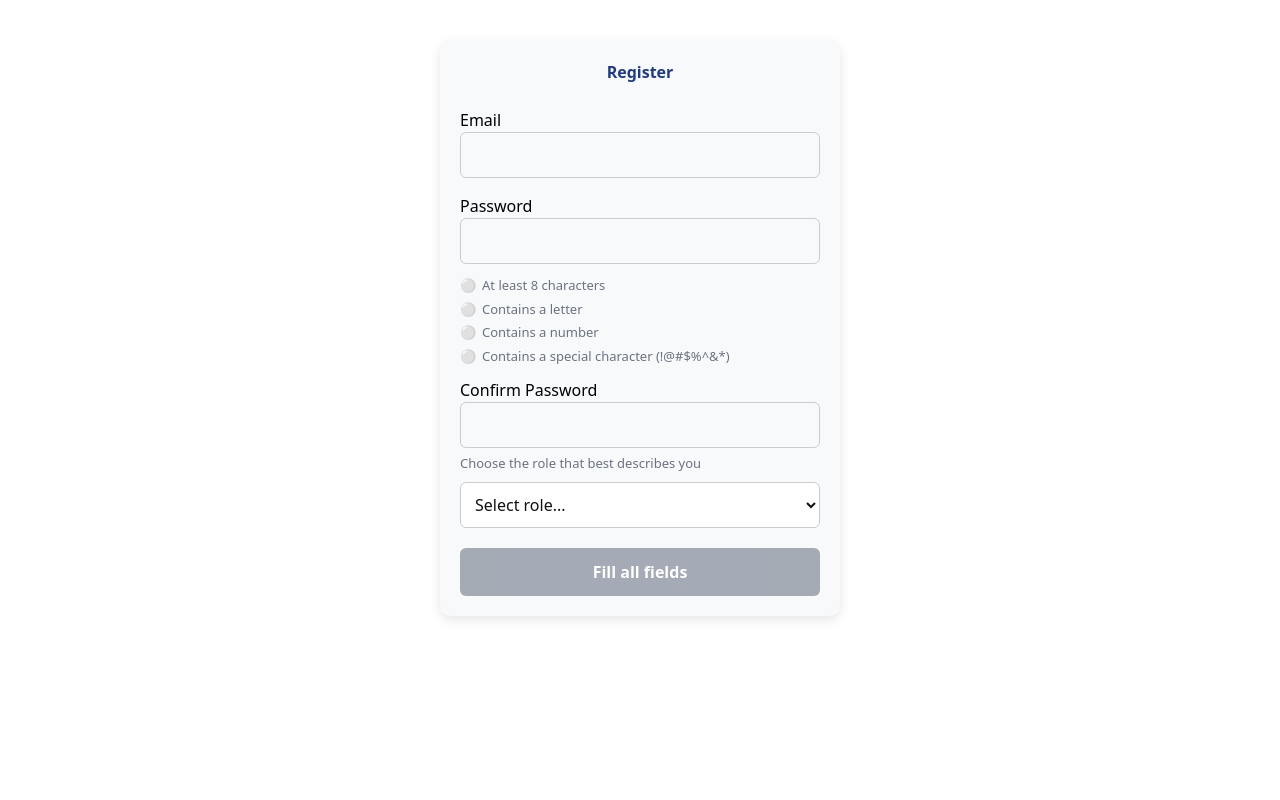
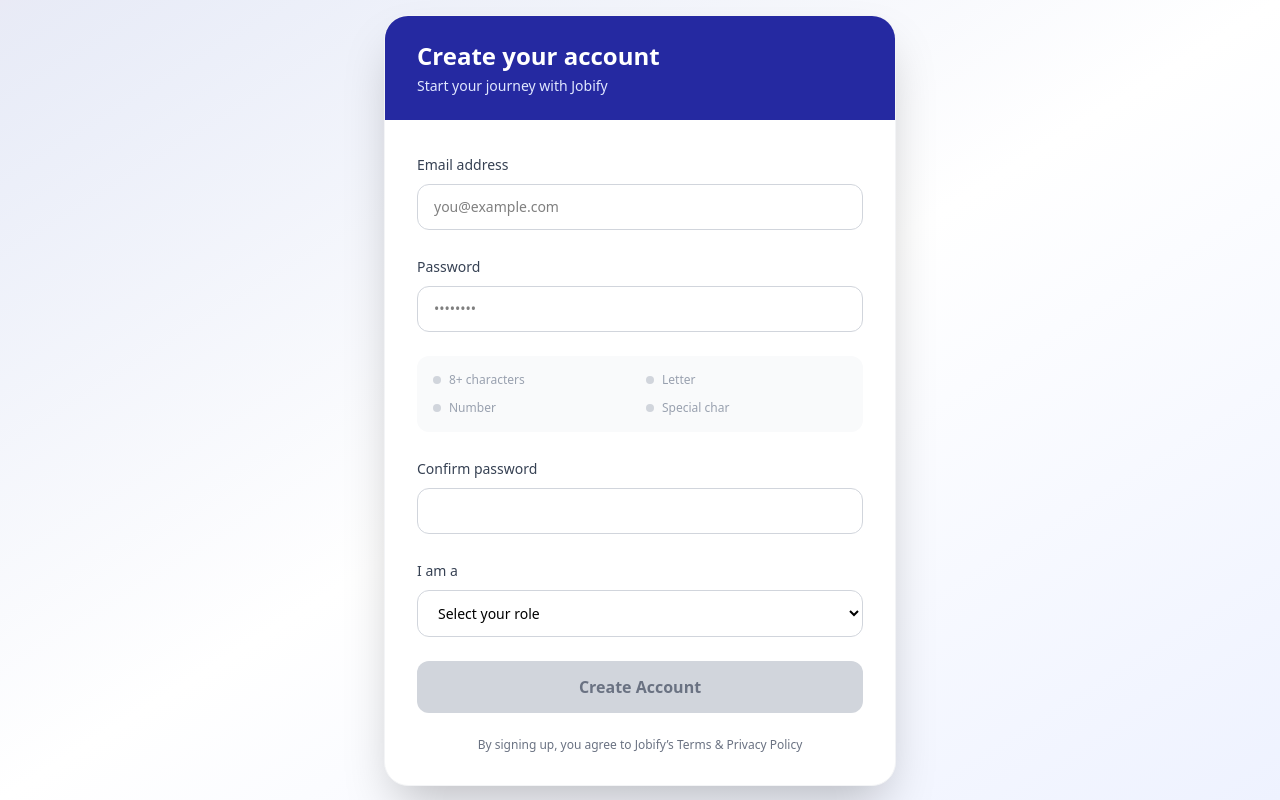
Before and after one commit to janaalabed/techtalks-Jobify-teamD, a Next.js app: page /register in a window 1280 px wide. Built offline with nearby package versions, Linux system fonts and the light colour scheme.

Commit message:
style : improving the login/register page design

```diff
--- a/app/login/page.js
+++ b/app/login/page.js
@@ -4,13 +4,13 @@
 import { useState } from "react";
 import { useRouter } from "next/navigation";
 import { getSupabase } from "../../lib/supabaseClient";
-import { redirectToDashboard } from "@/lib/redirectToDashboard";
+import { redirectToDashboard } from "@/lib/redirectToDashboardPlaceholder";
 
 export default function Login() {
+    const router = useRouter();
     const [email, setEmail] = useState("");
     const [password, setPassword] = useState("");
     const [loading, setLoading] = useState(false);
-    const router = useRouter();
 
     const handleLogin = async (e) => {
         e.preventDefault();
@@ -19,55 +19,103 @@ export default function Login() {
         let supabase;
         try {
             supabase = getSupabase();
-        } catch (err) {
-            console.error(err.message);
+        } catch {
             alert("Supabase is not configured.");
             setLoading(false);
             return;
         }
 
-        try {
         const { data, error } = await supabase.auth.signInWithPassword({
             email,
             password,
         });
 
         if (error) {
-                console.error("Login error:", error);
-                alert("Login failed: " + (error.message || JSON.stringify(error)));
+            alert(error.message || "Login failed");
             setLoading(false);
             return;
         }
 
-            console.log("Login success:", data);
-
-            // save session
         localStorage.setItem("token", data.user?.id || email);
         localStorage.setItem("role", data.user?.role || "job_seeker");
 
-            alert("Logged in successfully!");
         setLoading(false);
-
         redirectToDashboard(data.user?.role || "job_seeker", router);
-
-        } catch (err) {
-            console.error("Unexpected error:", err);
-            setLoading(false);
-        }
     };
 
     return (
-        <div style={{ minHeight: "100vh", display: "flex", justifyContent: "center", alignItems: "center", background: "#f0f2f5", fontFamily: "Arial, sans-serif" }}>
-            <div style={{ background: "#fff", padding: "40px 30px", borderRadius: 12, boxShadow: "0 4px 20px rgba(0,0,0,0.1)", width: 350 }}>
-                <h1 style={{ textAlign: "center", marginBottom: 24, color: "#333" }}>Login</h1>
-                <form onSubmit={handleLogin}>
-                    <label style={{ display: "block", marginBottom: 6, color: "#555" }} htmlFor="email">Email</label>
-                    <input id="email" type="email" value={email} onChange={(e) => setEmail(e.target.value)} required style={{ width: "100%", padding: "10px", marginBottom: 16, borderRadius: 6, border: "1px solid #ccc", fontSize: 14 }} />
+        <div className="min-h-screen bg-gradient-to-br from-[#2529a1]/10 via-white to-indigo-50 flex items-center justify-center px-4">
 
-                    <label style={{ display: "block", marginBottom: 6, color: "#555" }} htmlFor="password">Password</label>
-                    <input id="password" type="password" value={password} onChange={(e) => setPassword(e.target.value)} required style={{ width: "100%", padding: "10px", marginBottom: 16, borderRadius: 6, border: "1px solid #ccc", fontSize: 14 }} />
+            {/* Narrower Card */}
+            <div className="w-full max-w-md bg-white rounded-3xl shadow-2xl border border-gray-100 overflow-hidden">
 
-                    <button type="submit" disabled={loading} style={{ width: "100%", padding: "12px", background: "#4f46e5", color: "#fff", border: "none", borderRadius: 6, fontSize: 16, cursor: "pointer", transition: "0.3s", marginBottom: 12 }} onMouseOver={(e) => (e.target.style.background = "#4338ca")} onMouseOut={(e) => (e.target.style.background = "#4f46e5")}>{loading ? "Logging in..." : "Login"}</button>
+                {/* Header */}
+                <div className="bg-[#2529a1] px-8 py-6">
+                    <h1 className="text-2xl font-bold text-white">
+                        Welcome back
+                    </h1>
+                    <p className="text-indigo-100 text-sm mt-1">
+                        Log in to continue to Jobify
+                    </p>
+                </div>
+
+                {/* Form */}
+                <form
+                    onSubmit={handleLogin}
+                    className="px-8 py-8 space-y-5"
+                >
+                    {/* Email */}
+                    <div>
+                        <label className="text-sm font-medium text-gray-700">
+                            Email address
+                        </label>
+                        <input
+                            type="email"
+                            required
+                            value={email}
+                            onChange={(e) => setEmail(e.target.value)}
+                            placeholder="you@example.com"
+                            className="mt-2 w-full rounded-xl border border-gray-300 px-4 py-3 text-sm focus:outline-none focus:ring-2 focus:ring-[#2529a1]/40"
+                        />
+                    </div>
+
+                    {/* Password */}
+                    <div>
+                        <label className="text-sm font-medium text-gray-700">
+                            Password
+                        </label>
+                        <input
+                            type="password"
+                            required
+                            value={password}
+                            onChange={(e) => setPassword(e.target.value)}
+                            placeholder="••••••••"
+                            className="mt-2 w-full rounded-xl border border-gray-300 px-4 py-3 text-sm focus:outline-none focus:ring-2 focus:ring-[#2529a1]/40"
+                        />
+                    </div>
+
+                    {/* Submit */}
+                    <button
+                        type="submit"
+                        disabled={loading}
+                        className={`w-full rounded-xl py-3.5 font-semibold transition-all ${loading
+                                ? "bg-gray-300 text-gray-500 cursor-not-allowed"
+                                : "bg-[#2529a1] text-white hover:-translate-y-0.5 hover:shadow-xl"
+                            }`}
+                    >
+                        {loading ? "Logging in..." : "Login"}
+                    </button>
+
+                    {/* Footer */}
+                    <p className="text-center text-xs text-gray-500 pt-2">
+                        Don’t have an account?{" "}
+                        <span
+                            onClick={() => router.push("/register")}
+                            className="text-[#2529a1] font-medium cursor-pointer hover:underline"
+                        >
+                            Sign up
+                        </span>
+                    </p>
                 </form>
             </div>
         </div>
--- a/app/register/page.js
+++ b/app/register/page.js
@@ -29,121 +29,160 @@ export default function Register() {
         });
     };
 
-    const requirementLabel = (text, valid) => (
-        <div style={{ display: "flex", alignItems: "center", fontSize: 13, color: valid ? "#1E3A8A" : "#6B7280", marginBottom: 4 }}>
-            <span style={{ marginRight: 6 }}>{valid ? "✔️" : "⚪"}</span>
-            {text}
-        </div>
+    const allRequirementsMet = useMemo(
+        () => Object.values(requirements).every(Boolean),
+        [requirements]
     );
 
-    const allRequirementsMet = useMemo(() => Object.values(requirements).every(Boolean), [requirements]);
     const passwordsMatch = password === confirmPassword && confirmPassword !== "";
-    const emailFilled = email.trim() !== "";
-    const roleSelected = role !== "";
-    const isFormValid = allRequirementsMet && passwordsMatch && emailFilled && roleSelected;
+    const isFormValid = allRequirementsMet && passwordsMatch && email && role;
 
     const handleRegister = async (e) => {
         e.preventDefault();
+        const supabase = getSupabase();
 
-        if (!roleSelected) {
-            alert("Please select a role before registering.");
-            return;
-        }
-
-        if (!allRequirementsMet) {
-            alert("Password does not meet all requirements.");
-            return;
-        }
-
-        if (!passwordsMatch) {
-            alert("Passwords do not match.");
-            return;
-        }
-
-        let supabase;
-        try {
-            supabase = getSupabase();
-        } catch (err) {
-            console.error(err.message);
-            alert("Supabase is not configured. Add env vars to .env.local.");
-            return;
-        }
-
-        try {
         const { data, error } = await supabase.auth.signUp({
             email,
             password,
         });
 
         if (error) {
-                console.error("Sign up error:", error);
-                alert("Sign up failed: " + (error.message || JSON.stringify(error)));
+            alert(error.message);
             return;
         }
 
-            console.log("Sign up success:", data);
-
-            // Save session locally
         localStorage.setItem("token", data.user?.id || email);
         localStorage.setItem("role", role);
-
-            alert("Registered successfully!");
         redirectToDashboard(role, router);
-
-        } catch (err) {
-            console.error("Unexpected error:", err);
-        }
-    };
-
-    const buttonStyleBase = {
-        width: "100%",
-        padding: 12,
-        backgroundColor: "#1E3A8A",
-        color: "#fff",
-        borderRadius: 6,
-        border: "none",
-        fontWeight: 600,
-        cursor: "pointer",
-        transition: "all 0.3s ease",
-        opacity: 1,
-    };
-    const disabledButtonStyle = {
-        ...buttonStyleBase,
-        backgroundColor: "#9CA3AF",
-        cursor: "not-allowed",
-        opacity: 0.9,
     };
 
     return (
-        <div style={{ maxWidth: 400, margin: "40px auto", padding: 20, backgroundColor: "#f8f9fa", borderRadius: 10, boxShadow: "0 4px 12px rgba(0,0,0,0.1)" }}>
-            <h1 style={{ textAlign: "center", fontWeight: "bold", marginBottom: 24, color: "#1E3A8A" }}>Register</h1>
-            <form onSubmit={handleRegister}>
-                <label htmlFor="email" style={{ fontWeight: 500 }}>Email</label>
-                <input id="email" type="email" required value={email} onChange={(e) => setEmail(e.target.value)} style={{ width: "100%", padding: 10, marginBottom: 16, borderRadius: 6, border: "1px solid #ccc" }} />
+        <div className="min-h-screen bg-gradient-to-br from-[#2529a1]/10 via-white to-indigo-50 flex items-center justify-center px-4">
+            <div className="w-full max-w-lg bg-white rounded-3xl shadow-2xl border border-gray-100 overflow-hidden">
 
-                <label htmlFor="password" style={{ fontWeight: 500 }}>Password</label>
-                <input id="password" type="password" required value={password} onChange={(e) => handlePasswordChange(e.target.value)} style={{ width: "100%", padding: 10, marginBottom: 12, borderRadius: 6, border: "1px solid #ccc" }} />
-
-                <div style={{ marginBottom: 12 }}>
-                    {requirementLabel("At least 8 characters", requirements.length)}
-                    {requirementLabel("Contains a letter", requirements.letter)}
-                    {requirementLabel("Contains a number", requirements.number)}
-                    {requirementLabel("Contains a special character (!@#$%^&*)", requirements.special)}
+                {/* Header */}
+                <div className="bg-[#2529a1] px-8 py-6">
+                    <h1 className="text-2xl font-bold text-white">
+                        Create your account
+                    </h1>
+                    <p className="text-indigo-100 text-sm mt-1">
+                        Start your journey with Jobify
+                    </p>
                 </div>
 
-                <label htmlFor="confirmPassword" style={{ fontWeight: 500 }}>Confirm Password</label>
-                <input id="confirmPassword" type="password" required value={confirmPassword} onChange={(e) => setConfirmPassword(e.target.value)} style={{ width: "100%", padding: 10, marginBottom: 6, borderRadius: 6, border: passwordsMatch || confirmPassword === "" ? "1px solid #ccc" : "1px solid #dc2626" }} />
-                {!passwordsMatch && confirmPassword !== "" && <div style={{ color: "#dc2626", fontSize: 13, marginBottom: 12 }}>Passwords do not match</div>}
+                {/* Form */}
+                <form onSubmit={handleRegister} className="px-8 py-8 space-y-6">
 
-                <p style={{ color: "#6b7280", marginBottom: 8, fontSize: 13 }}>Choose the role that best describes you</p>
-                <select value={role} onChange={(e) => setRole(e.target.value)} required style={{ width: "100%", padding: 10, marginBottom: 20, borderRadius: 6, border: "1px solid #ccc", backgroundColor: "#fff", color: "#111" }}>
-                    <option value="" disabled hidden>Select role...</option>
+                    {/* Email */}
+                    <div>
+                        <label className="text-sm font-medium text-gray-700">
+                            Email address
+                        </label>
+                        <input
+                            type="email"
+                            required
+                            value={email}
+                            onChange={(e) => setEmail(e.target.value)}
+                            placeholder="you@example.com"
+                            className="mt-2 w-full rounded-xl border border-gray-300 px-4 py-3 text-sm focus:outline-none focus:ring-2 focus:ring-[#2529a1]/40"
+                        />
+                    </div>
+
+                    {/* Password */}
+                    <div>
+                        <label className="text-sm font-medium text-gray-700">
+                            Password
+                        </label>
+                        <input
+                            type="password"
+                            required
+                            value={password}
+                            onChange={(e) => handlePasswordChange(e.target.value)}
+                            placeholder="••••••••"
+                            className="mt-2 w-full rounded-xl border border-gray-300 px-4 py-3 text-sm focus:outline-none focus:ring-2 focus:ring-[#2529a1]/40"
+                        />
+                    </div>
+
+                    {/* Password rules */}
+                    <div className="grid grid-cols-2 gap-3 bg-gray-50 p-4 rounded-xl text-xs">
+                        {[
+                            ["8+ characters", requirements.length],
+                            ["Letter", requirements.letter],
+                            ["Number", requirements.number],
+                            ["Special char", requirements.special],
+                        ].map(([text, valid]) => (
+                            <div
+                                key={text}
+                                className={`flex items-center gap-2 ${valid ? "text-[#2529a1]" : "text-gray-400"
+                                    }`}
+                            >
+                                <span
+                                    className={`h-2 w-2 rounded-full ${valid ? "bg-[#2529a1]" : "bg-gray-300"
+                                        }`}
+                                />
+                                {text}
+                            </div>
+                        ))}
+                    </div>
+
+                    {/* Confirm Password */}
+                    <div>
+                        <label className="text-sm font-medium text-gray-700">
+                            Confirm password
+                        </label>
+                        <input
+                            type="password"
+                            required
+                            value={confirmPassword}
+                            onChange={(e) => setConfirmPassword(e.target.value)}
+                            className={`mt-2 w-full rounded-xl px-4 py-3 text-sm focus:outline-none focus:ring-2 ${passwordsMatch || !confirmPassword
+                                    ? "border border-gray-300 focus:ring-[#2529a1]/40"
+                                    : "border border-red-500 focus:ring-red-300"
+                                }`}
+                        />
+                        {!passwordsMatch && confirmPassword && (
+                            <p className="text-red-500 text-xs mt-1">
+                                Passwords do not match
+                            </p>
+                        )}
+                    </div>
+
+                    {/* Role */}
+                    <div>
+                        <label className="text-sm font-medium text-gray-700">
+                            I am a
+                        </label>
+                        <select
+                            value={role}
+                            onChange={(e) => setRole(e.target.value)}
+                            required
+                            className="mt-2 w-full rounded-xl border border-gray-300 bg-white px-4 py-3 text-sm focus:outline-none focus:ring-2 focus:ring-[#2529a1]/40"
+                        >
+                            <option value="" disabled hidden>
+                                Select your role
+                            </option>
                             <option value="job_seeker">Job Seeker</option>
                             <option value="employer">Employer</option>
                         </select>
+                    </div>
 
-                <button type="submit" disabled={!isFormValid} style={isFormValid ? buttonStyleBase : disabledButtonStyle}>{isFormValid ? "Register" : "Fill all fields"}</button>
+                    {/* Submit */}
+                    <button
+                        type="submit"
+                        disabled={!isFormValid}
+                        className={`w-full rounded-xl py-3.5 font-semibold transition-all ${isFormValid
+                                ? "bg-[#2529a1] text-white hover:-translate-y-0.5 hover:shadow-xl"
+                                : "bg-gray-300 text-gray-500 cursor-not-allowed"
+                            }`}
+                    >
+                        Create Account
+                    </button>
+
+                    <p className="text-center text-xs text-gray-500">
+                        By signing up, you agree to Jobify’s Terms & Privacy Policy
+                    </p>
                 </form>
+            </div>
         </div>
     );
 }
```
Lines whose indentation alone changed are shown as unchanged.
